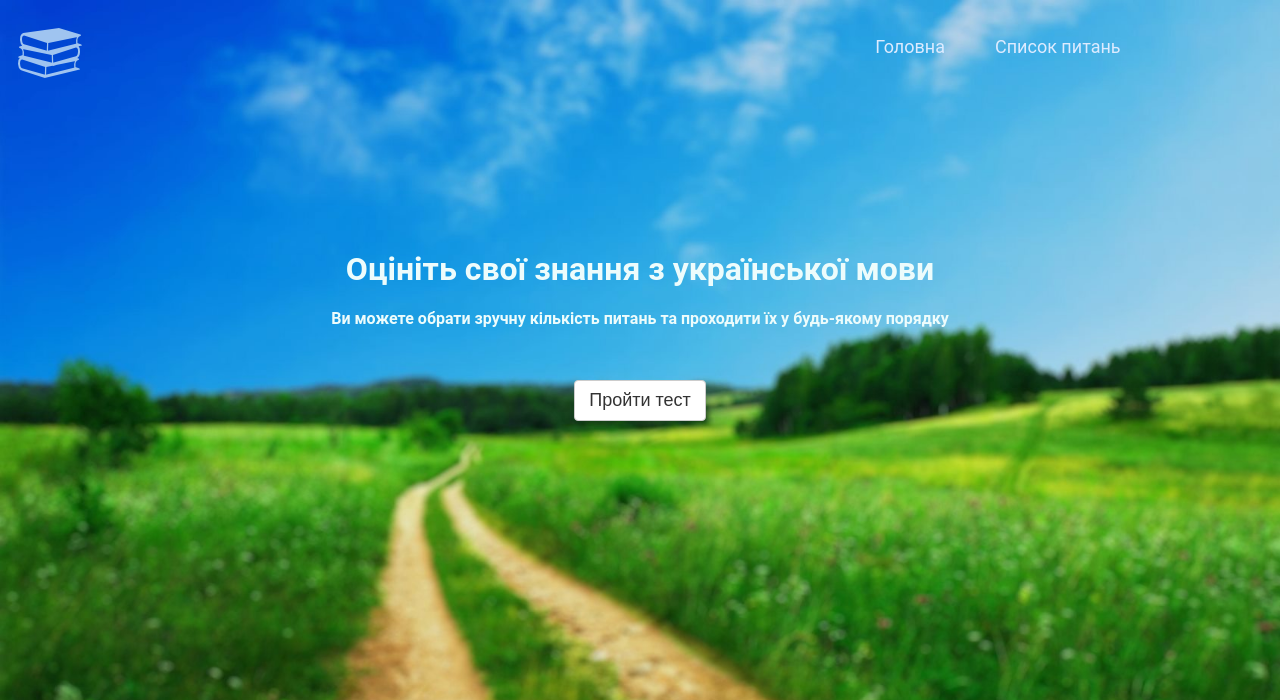
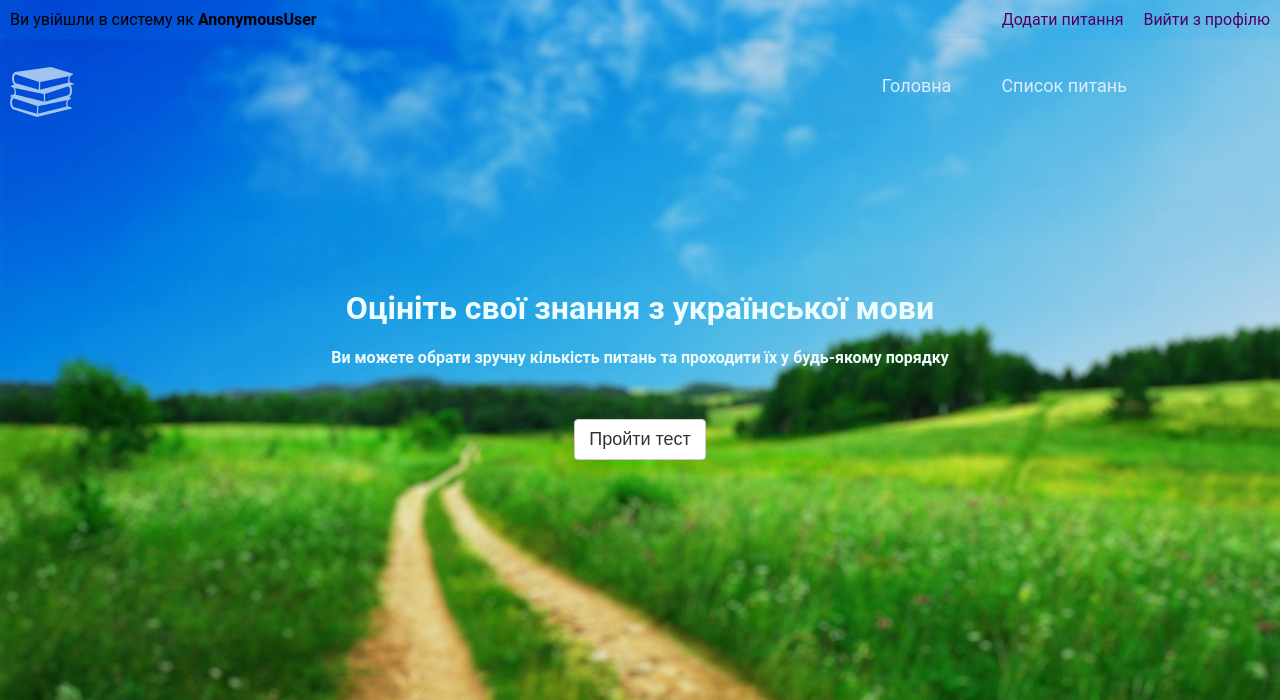
Before and after one commit to lnalkman/uaproject, a Django app: page / in a window 1280 px wide. Shown: the top 700 px of the page. Run offline with Django 3.2, Linux system fonts and the light colour scheme; parts of the project's set-up code (start-up, migrations or seed data) failed here and were passed over.

Commit message:
Додав до базової сторінку показ авторизованого користувача

```diff
--- a/templates/base.html
+++ b/templates/base.html
@@ -10,10 +10,20 @@
   {% endblock %}
 </head>
 <body>
+  {% if user %}
+    <div class='user-block'>
+      <span>Ви увійшли в систему як <b>{{ user }}</b></span>
+      <a class="user-makes" href='#'>Вийти з профілю</a>
+      <a class="user-makes" href='#'>Додати питання</a>
+    </div>
+  {% endif %}
   <div class='nav'>
     <img src='{% static "img/books-stack-of-three.png" %}' />
     <ul>
       {% block navigation %}
+        {% if not user %}
+          <li><a href='{% url "authenticate" %}'>Увійти</a></li>
+        {% endif %}
         <li><a href='{% url "question-list" %}'>Список питань</a></li>
         <li><a href='{% url "index" %}'>Головна</a></li>
       {% endblock %}
@@ -21,5 +31,12 @@
   </div>
   {% block content %}
   {% endblock %}
+{% if messages %}
+  <ul class="messages">
+    {% for message in messages %}
+      <li{% if message.tags %} class="{{ message.tags }}"{% endif %}>{{ message }}</li>
+    {% endfor %}
+  </ul>
+{% endif %}
 </body>
 </html>
--- a/tests/static/css/base.css
+++ b/tests/static/css/base.css
@@ -7,6 +7,8 @@ body {
   background-size: cover;
   background-attachment: fixed;
   /*overflow: hidden;*/
+  padding: 0;
+  margin: 0;
 }
 
 .nav {
@@ -45,3 +47,24 @@ body {
   /*background-color: rgba(9, 199, 247, 0.5);*/
   color: white;
 }
+
+.user-block {
+  /*padding: 10px 5px;*/
+  background-color: rgba(0, 165, 255, 0.1);
+}
+
+.user-block span {
+  display: inline-block;
+  padding: 10px 10px;
+}
+
+.user-makes {
+  padding: 10px 10px;
+  float: right;
+  text-decoration: none;
+  color: #500060;
+}
+
+.user-makes:hover {
+  background-color: #ddd;
+}
```
